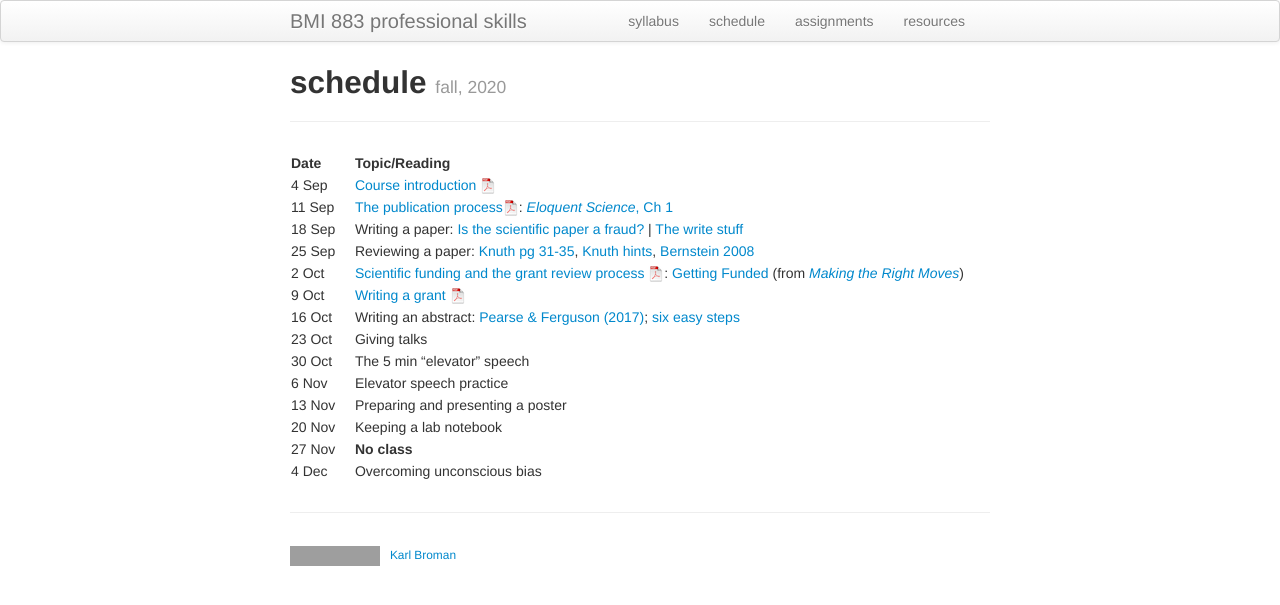
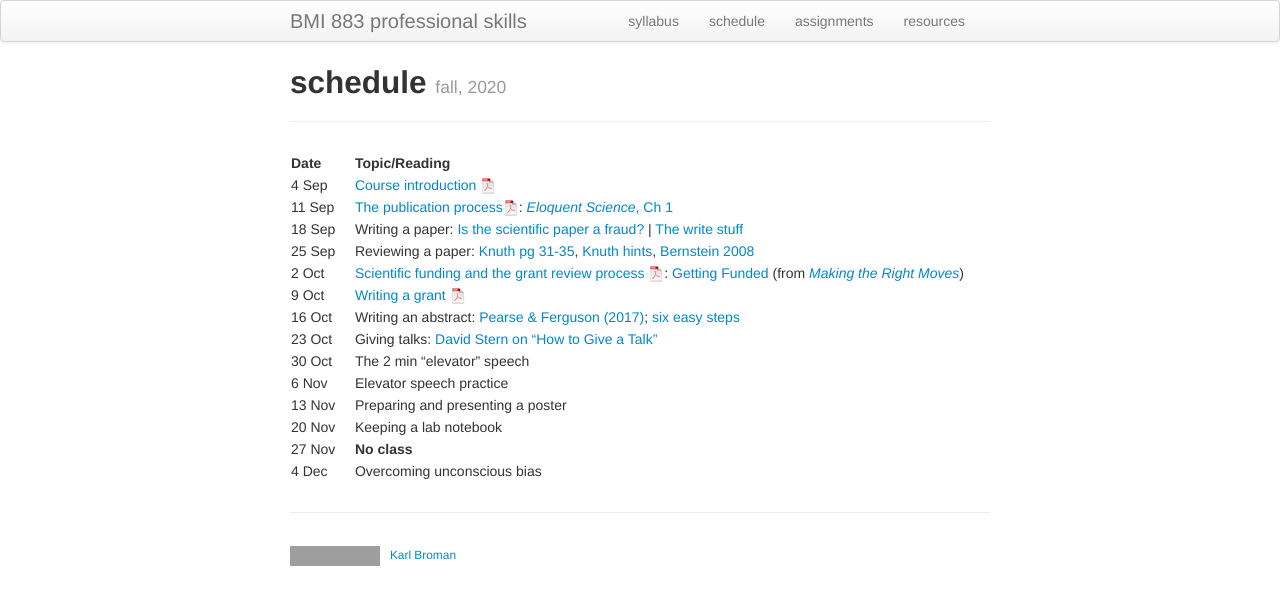
Before and after one commit to kbroman/BMI883, a Jekyll site: the page built from schedule.md, in a window 1280 px wide. Shown: the top 605 px of the page. Built offline with Jekyll 4.4.1, drawn with Linux system fonts in a browser that asks for light colours; grey boxes are pictures that could not be loaded.

Commit message:
schedule: reading re giving talks
 - also, 5-min -> 2-min elevator speech

```diff
--- a/schedule.md
+++ b/schedule.md
@@ -14,8 +14,8 @@ description: Schedule and readings for BMI 883, Biomedical data science professi
 | 2 Oct   |    | [Scientific funding and the grant review process ![slides pdf](icons/pdf-icon.png)](slides/04_grants.pdf): [Getting Funded](https://www.hhmi.org/sites/default/files/Educational%20Materials/Lab%20Management/Making%20the%20Right%20Moves/moves2_ch9.pdf#page=3) (from [_Making the Right Moves_](https://www.hhmi.org/science-education/programs/making-right-moves))|
 | 9 Oct   |    | [Writing a grant ![slides pdf](icons/pdf-icon.png)](slides/05_grantwriting.pdf) |
 | 16 Oct  |    | Writing an abstract: [Pearse & Ferguson (2017)](https://doi.org/10.1002/2327-6924.12486); [six easy steps](http://www.easterbrook.ca/steve/2010/01/how-to-write-a-scientific-abstract-in-six-easy-steps/) |
-| 23 Oct  |    | Giving talks |
-| 30 Oct  |    | The 5 min "elevator" speech |
+| 23 Oct  |    | Giving talks: [David Stern on "How to Give a Talk"](http://www.howtogiveatalk.com) |
+| 30 Oct  |    | The 2 min "elevator" speech |
 |  6 Nov  |    | Elevator speech practice |
 | 13 Nov  |    | Preparing and presenting a poster |
 | 20 Nov  |    | Keeping a lab notebook |
```
